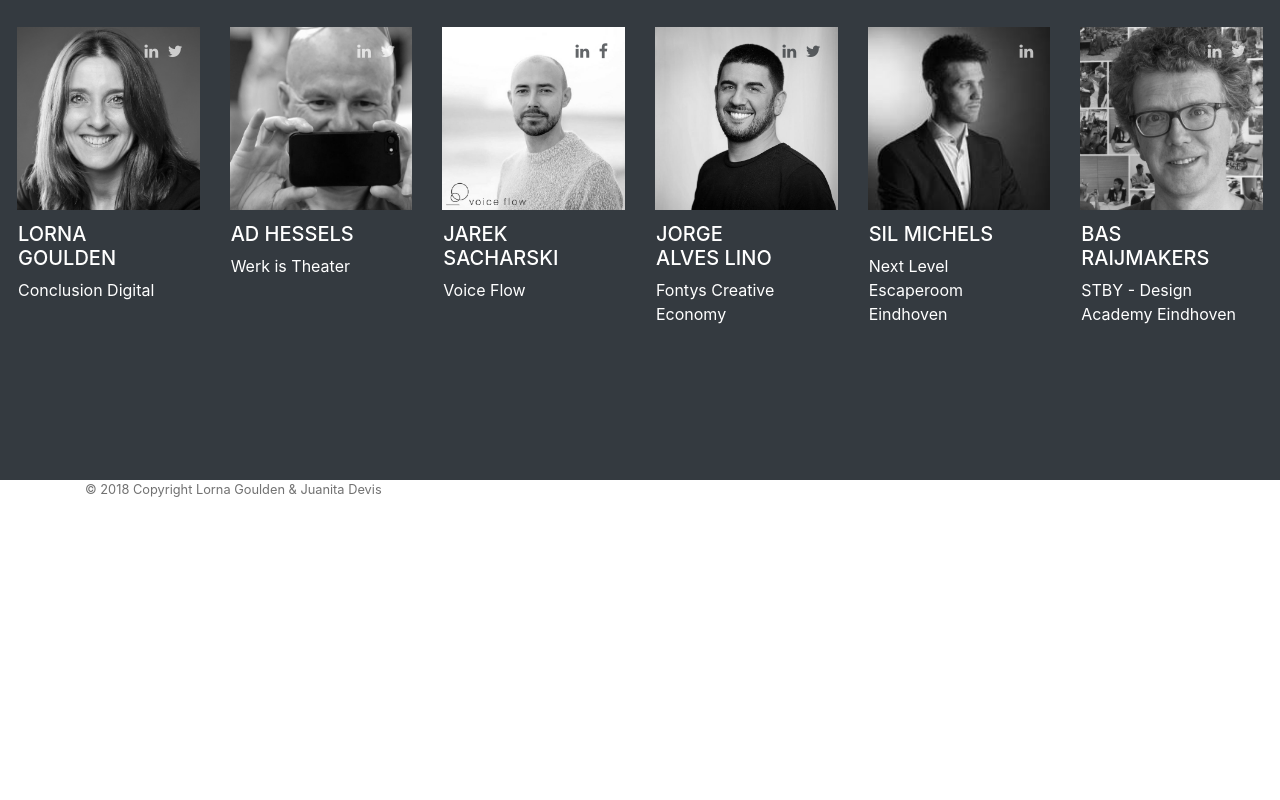
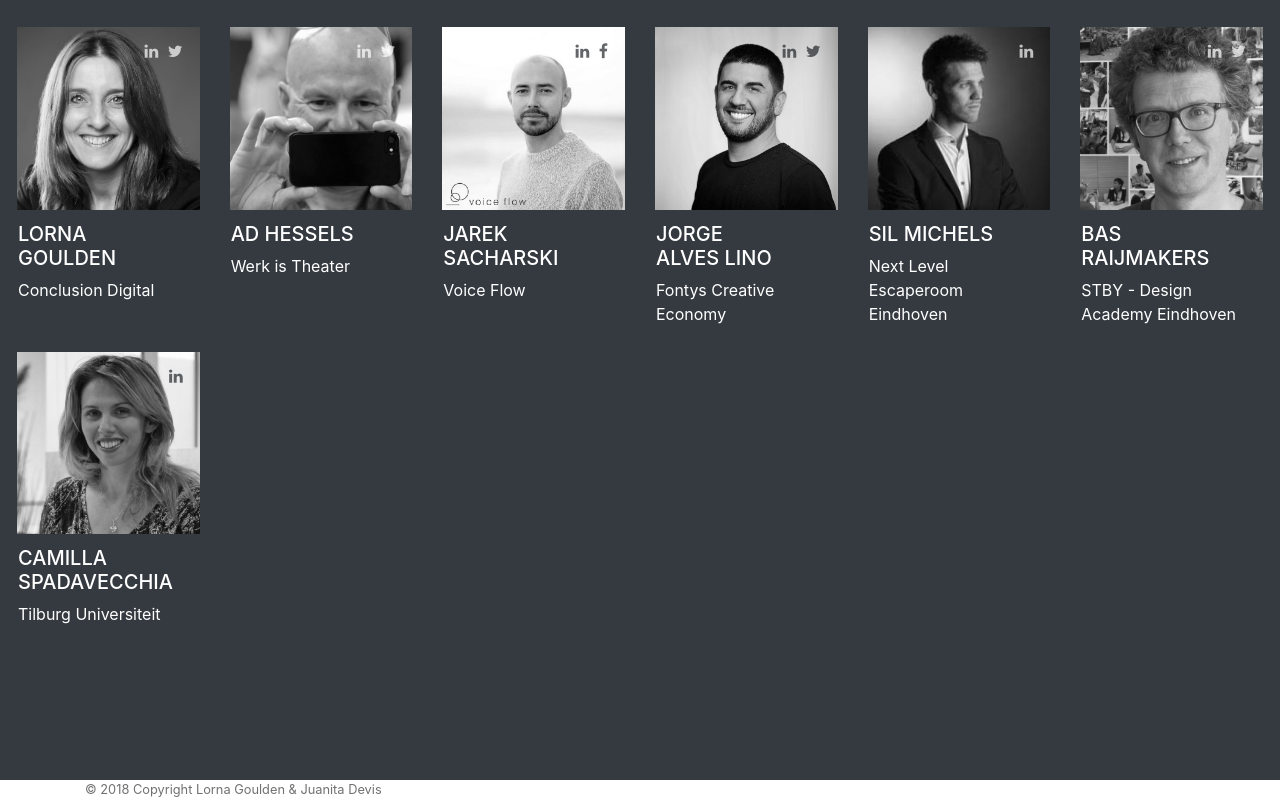
Before and after one commit to ladevis/futuretalentchallenge, a website with bundled scripts: page speakers.html in a window 1280 px wide. Shown: the part 901-1701 px from the top of the page. Before the commit the page ends 1400 px from the top, so only its background shows below. Built offline with nearby package versions, Linux system fonts and the light colour scheme.

Commit message:
Added Speaker

```diff
--- a/speakers.html
+++ b/speakers.html
@@ -250,6 +250,29 @@
 						</p>
 					</div>
 			 </li>
+             <!-- Camilla Spadavecchia -->
+
+              <li class="col-ld-2 col-md-2 col-sm-3">
+				<div class="speaker">
+					<div class="speaker-photo">
+						<img class="lazy bw-p" src="img/speakers/Camilla-Spadavecchia.jpg">
+
+					</div>
+
+								    <div class="project-category text-faded icon iconb">
+                                    <a href="https://www.linkedin.com/in/camilla-spadavecchia-phd/" target="_blank">
+                                    <i class="fa fa-linkedin"></i>
+                                    </a>
+                                    </div>
+		      </div>
+              <div class="speaker-text">
+						<h5>Camilla Spadavecchia</h5>
+						<p>
+								<span class="speaker-position">Tilburg Universiteit</span>
+						</p>
+					</div>
+			 </li>
+
 
 
 
```
Also changed, not shown: img/speakers/Camilla-Spadavecchia.jpg (added).
